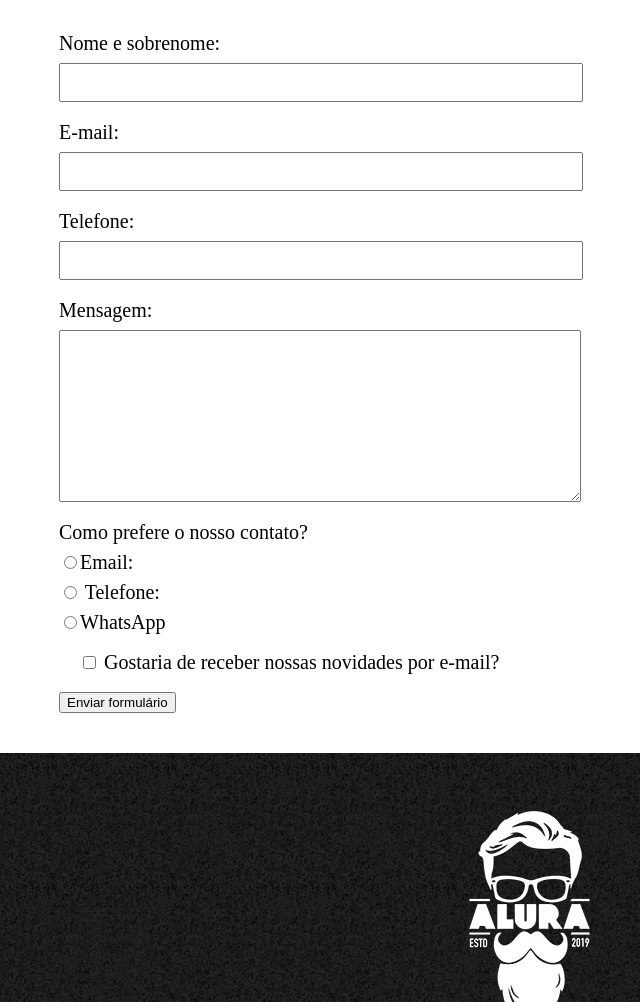
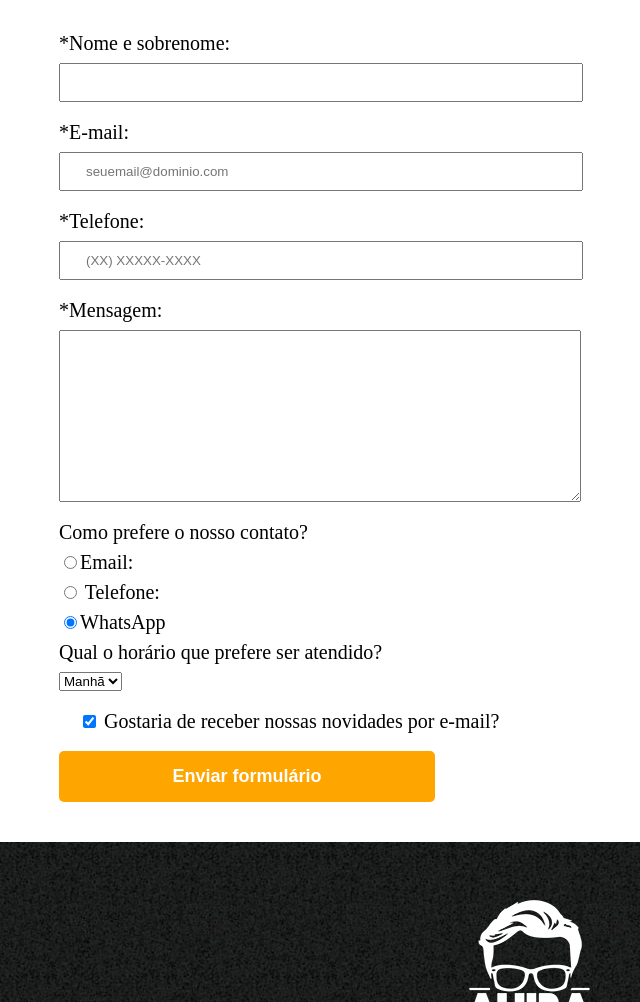
Before and after one commit to menv25/exercicio-fullstack-javascript-programa-desenvolve-2023, a plain HTML site: page contato.html in a window 1280 px wide. Shown: the part 300-1302 px from the top of the page, without its empty margins (111-751 px from the left). Drawn offline with Linux system fonts and the light colour scheme.

Commit message:
melhorias

```diff
--- a/contato.html
+++ b/contato.html
@@ -9,7 +9,7 @@
     <body>
         <header>
             <div class="caixa">
-                <h1><img src="logo.png"></h1>
+                <h1><img src="logo.png" alt="Logo da Barbearia Alura"></h1>
                 <nav>
                     <ul>
                          <li><a href="index.html">Home</a></li>
@@ -21,36 +21,47 @@
         </header>
         <main>
             <form>
-                <label for="nomesobrenome">Nome e sobrenome: </label>
-                <input type="text" id="nomesobrenome" class="input-padrao">
-                <label for="email">E-mail: </label>
-                <input type="text" id="email" class="input-padrao">
-                <label for="telefone">Telefone: </label>
-                <input type="text" id="telefone" class="input-padrao">
+                <label for="nomesobrenome">*Nome e sobrenome: </label>
+                <input type="text" id="nomesobrenome" class="input-padrao" required>
+                <label for="email">*E-mail: </label>
+                <input type="email" id="email" class="input-padrao" required placeholder="seuemail@dominio.com">
+                <label for="telefone">*Telefone: </label>
+                <input type="tel" id="telefone" class="input-padrao" required placeholder="(XX) XXXXX-XXXX">
 
-                <label for="mensagem">Mensagem: </label>
-                <textarea cols="70" rows="10" id="mensagem" class="input-padrao"></textarea>
+                <label for="mensagem">*Mensagem: </label>
+                <textarea cols="70" rows="10" id="mensagem" class="input-padrao" required></textarea>
 
-            <div>
-                    <p> Como prefere o nosso contato? </p>
+            <fieldset>
+                    <legend> Como prefere o nosso contato? </legend>
 
                     <label for="radio-email"><input type="radio" name="contato" value="email" id="radio-email">Email: </label>
 
                     <label for="radio-telefone"><input type="radio" name="contato" value="telefone" id="radio-telefone"> Telefone: </label>
 
-                    <label for="radio-whasapp"><input type="radio" name="contato" value="whatsapp" id="radio-whasapp">WhatsApp </label>
+                    <label for="radio-whasapp"><input type="radio" name="contato" value="whatsapp" id="radio-whasapp" checked>WhatsApp </label>
 
-            </div>
-
-            <label class="checkbox"><input type="checkbox"> Gostaria de receber nossas novidades por e-mail? </label>
+            </fieldset>
 
 
-            <input type="submit" value="Enviar formulário">
+         <fieldset>
+                <legend>Qual o horário que prefere ser atendido? </legend>
+            <select>
+                <option>Manhã</option>
+                <option>Tarde</option>
+                <option>Noite</option>
+            </select>
+         </fieldset>
+
+
+            <label class="checkbox"><input type="checkbox" checked> Gostaria de receber nossas novidades por e-mail? </label>
+
+
+            <input type="submit" value="Enviar formulário" class="enviar">
             </form>
 
         </main>
         <footer>
-            <img src="logo-branco.png";>
+            <img src="logo-branco.png" alt="Logo da Barbearia Alura">
             <p class="copyright">&#169; Copyright Barbearia Alura - 2023 </p>
         </footer>
     </body>
--- a/style.css
+++ b/style.css
@@ -95,7 +95,7 @@ form{
     margin: 40px 0;
 }
 
-form label, form p {
+form label, form legend {
     display: block;
     font-size: 20px;
     margin: 0 0 10px;
@@ -110,3 +110,20 @@ form label, form p {
  .checkbox{
     margin: 20px;
  }
+
+ .enviar {
+    width:40%;
+    padding: 15px 0;
+    background: orange;
+    color: white;
+    font-weight: bold;
+    font-size: 18px;
+    border: none;
+    border-radius: 5px;
+    transition: 1s all;
+    cursor: pointer;
+ }
+ .enviar:hover{
+    background: darkorange;
+    transform: rotate(70deg) scale(1.2);
+ }
```
